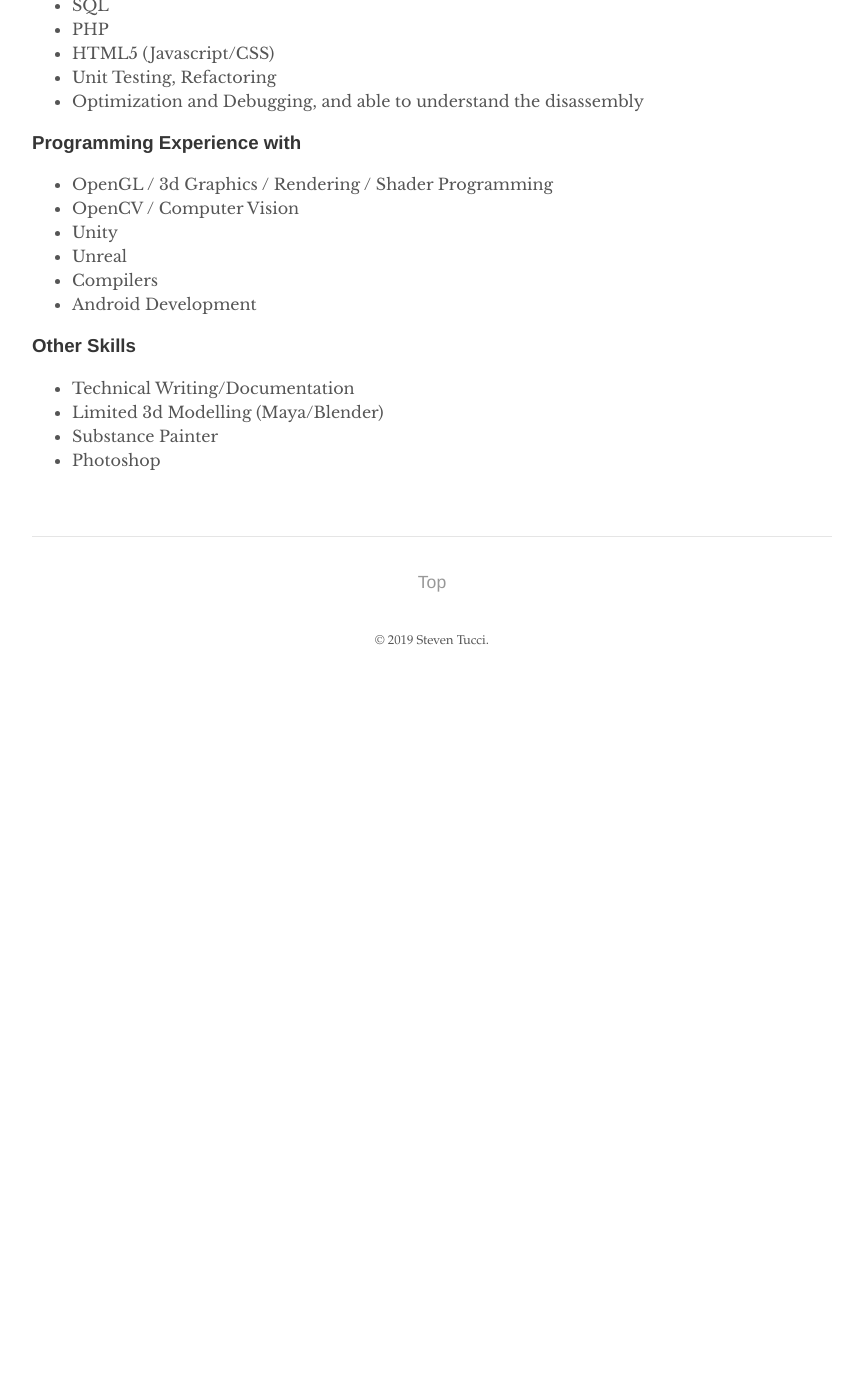
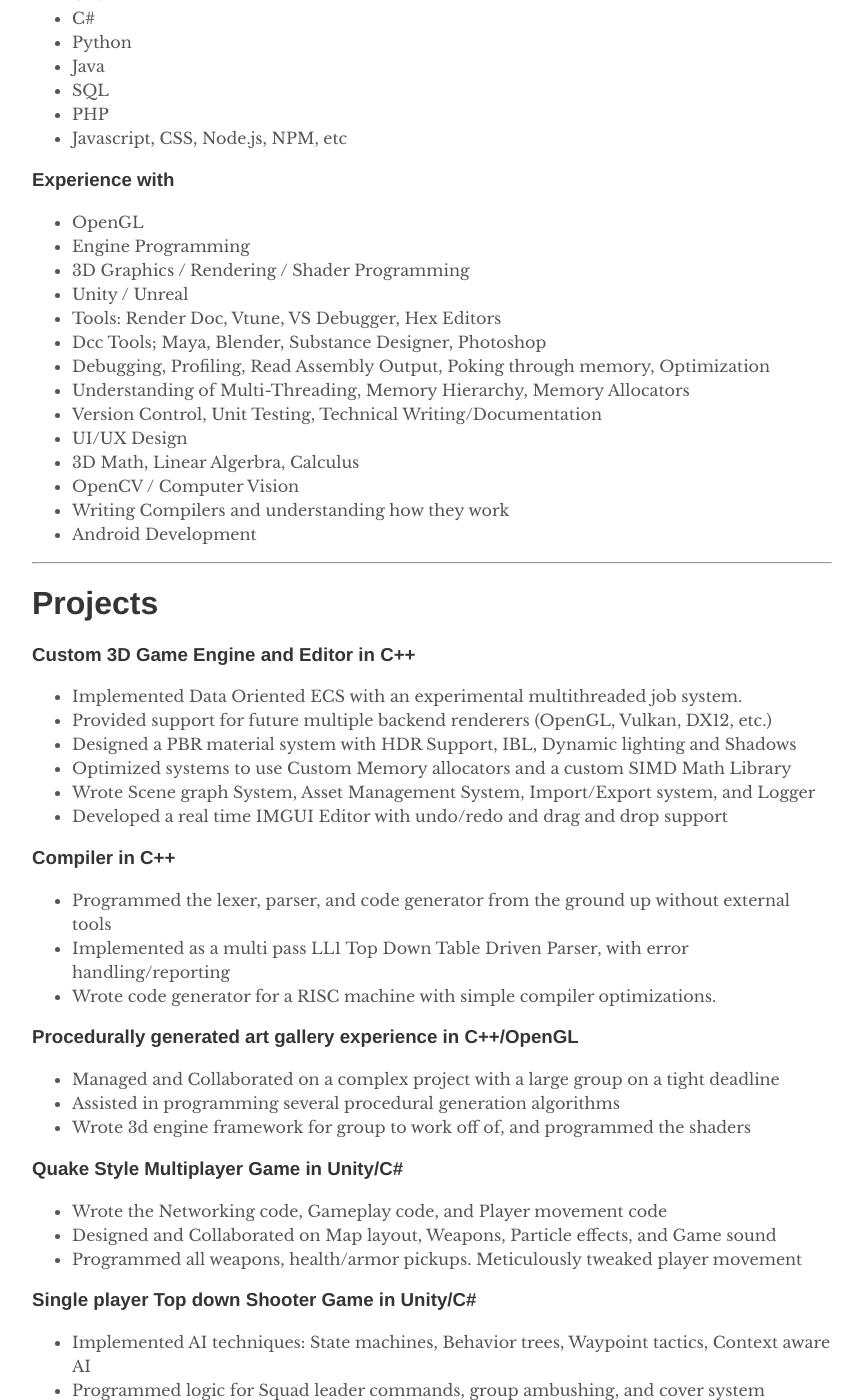
Before and after one commit to tucci/blog, a Jekyll site: the page built from about.md, in a window 1280 px wide and 1400 px high, scrolled down 1056 px. Shown: the whole window, without its empty margins (208-1069 px from the left). Built offline with Jekyll 4.4.1, drawn with Linux system fonts in a browser that asks for light colours; before the commit the page ends 1740 px from its top, so only the background shows below that; some of the changed text lies outside the part shown.

Commit message:
Updated about page, Added resume as a pdf download

```diff
--- a/about.md
+++ b/about.md
@@ -14,7 +18,6 @@
 + Managed backend, frontend, and database layers. Helped design UI and UX
 + Implemented, debugged, and documented all existing and new features
 
-
 <hr>
 
 # Education
@@ -38,21 +41,52 @@
 + Java
 + SQL
 + PHP
-+ HTML5 (Javascript/CSS)
-+ Unit Testing, Refactoring
-+ Optimization and Debugging, and able to understand the disassembly
++ Javascript, CSS, Node.js, NPM, etc
 
-### Programming Experience with
-+ OpenGL / 3d Graphics / Rendering / Shader Programming
+### Experience with
++ OpenGL
++ Engine Programming
++ 3D Graphics / Rendering / Shader Programming
++ Unity / Unreal
++ Tools: Render Doc, Vtune, VS Debugger, Hex Editors
++ Dcc Tools; Maya, Blender, Substance Designer, Photoshop
++ Debugging, Profiling, Read Assembly Output, Poking through memory, Optimization
++ Understanding of Multi-Threading, Memory Hierarchy, Memory Allocators
++ Version Control, Unit Testing, Technical Writing/Documentation
++ UI/UX Design
++ 3D Math, Linear Algerbra, Calculus
 + OpenCV / Computer Vision
-+ Unity
-+ Unreal
-+ Compilers
++ Writing Compilers and understanding how they work
 + Android Development
 
+<hr>
 
-### Other  Skills
-+ Technical Writing/Documentation
-+ Limited 3d Modelling (Maya/Blender)
-+ Substance Painter
-+ Photoshop
+# Projects
+
+### Custom 3D Game Engine and Editor in C++
++ Implemented Data Oriented ECS with an experimental multithreaded job system.
++ Provided support for future multiple backend renderers (OpenGL, Vulkan, DX12, etc.)
++ Designed a PBR material system with HDR Support, IBL, Dynamic lighting and Shadows
++ Optimized systems to use Custom Memory allocators and a custom SIMD Math Library
++ Wrote Scene graph System, Asset Management System, Import/Export system, and Logger
++ Developed a real time IMGUI Editor with undo/redo and drag and drop support
+
+### Compiler in C++
++ Programmed the lexer, parser, and code generator from the ground up without external tools
++ Implemented as a multi pass LL1 Top Down Table Driven Parser, with error handling/reporting
++ Wrote code generator for a RISC machine with simple compiler optimizations.
+
+### Procedurally generated art gallery experience in C++/OpenGL
++ Managed and Collaborated on a complex project with a large group on a tight deadline
++ Assisted in programming several procedural generation algorithms
++ Wrote 3d engine framework for group to work off of, and programmed the shaders
+
+### Quake Style Multiplayer Game in Unity/C#
++ Wrote the Networking code, Gameplay code, and Player movement code
++ Designed and Collaborated on Map layout, Weapons, Particle effects, and Game sound
++ Programmed all weapons, health/armor pickups. Meticulously tweaked player movement
+
+### Single player Top down Shooter Game in Unity/C#
++ Implemented AI techniques: State machines, Behavior trees, Waypoint tactics, Context aware AI
++ Programmed logic for Squad leader commands, group ambushing, and cover system
++ Assisted in map design.  3 way lane mechanic with capture points, bosses, and enemy waves
```
Also changed, not shown: other parts of about.md (+5 -1 lines), contact.md (+0 -2 lines), 1 other file.
